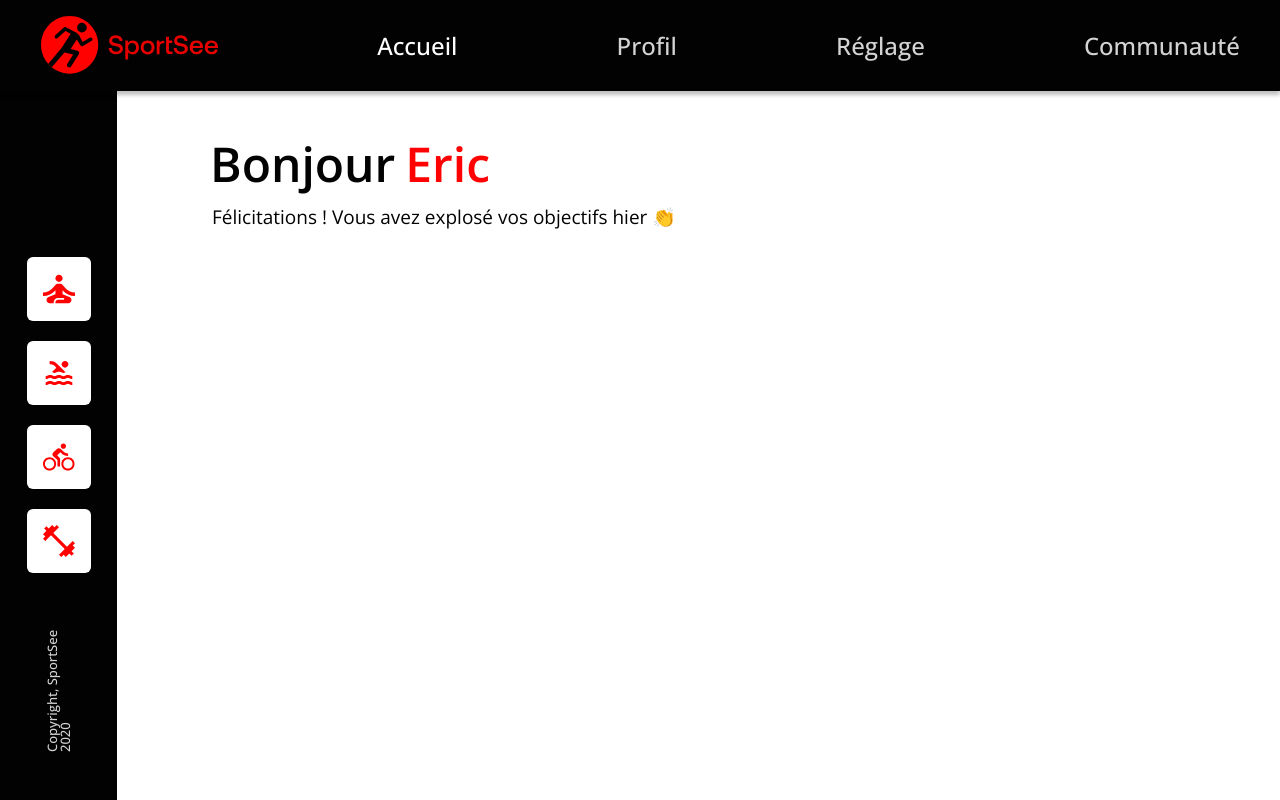
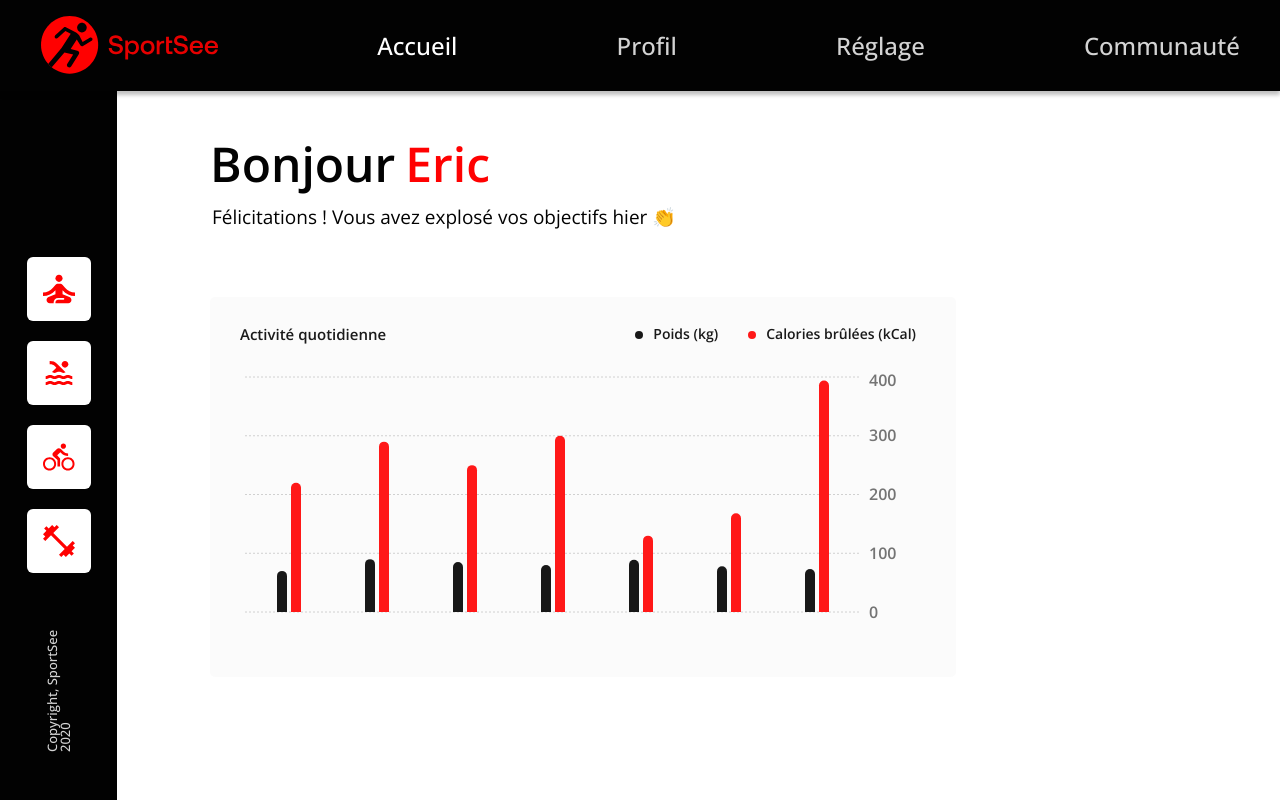
Before and after one commit to Merite15/SportSee, a React (Vite) app: page /user/10 in a window 1280 px wide. Built offline with nearby package versions, Linux system fonts and the light colour scheme.

Commit message:
User Storie 11 : BarChart

```diff
--- /dev/null
+++ b/public/mock/activities.json
@@ -0,0 +1,42 @@
+[
+  {
+    "userId": 10,
+    "sessions": [
+      {
+        "day": "2020-07-01",
+        "kilogram": 70,
+        "calories": 220
+      },
+      {
+        "day": "2020-07-02",
+        "kilogram": 90,
+        "calories": 290
+      },
+      {
+        "day": "2020-07-03",
+        "kilogram": 85,
+        "calories": 250
+      },
+      {
+        "day": "2020-07-04",
+        "kilogram": 80,
+        "calories": 300
+      },
+      {
+        "day": "2020-07-05",
+        "kilogram": 89,
+        "calories": 130
+      },
+      {
+        "day": "2020-07-06",
+        "kilogram": 78,
+        "calories": 168
+      },
+      {
+        "day": "2020-07-07",
+        "kilogram": 73,
+        "calories": 394
+      }
+    ]
+  }
+]
--- /dev/null
+++ b/src/assets/scss/components/_chartBar.scss
@@ -0,0 +1,59 @@
+.chartBar {
+    display: flex;
+    flex-direction: column;
+    border-radius: 5px;
+    height: 320px;
+    width: 100%;
+    background-color: $colorFour;
+    font-weight: $fontWeight + 100;
+    padding: 30px;
+    opacity: 0.9;
+
+    .chartBar_head {
+        display: flex;
+        flex-direction: row;
+        justify-content: space-between;
+        padding-bottom: 30px;
+    }
+
+    .chartBar_text{
+        font-size: 15px;
+        display: flex;
+        flex-direction: row;
+        gap: 20px;
+        color: $colorPrimary;
+
+        .legend {
+            margin-right: 10px;
+            font-size: 14px;
+
+            &:before {
+                display: inline-flex;
+                content: "";
+                width: 8px;
+                height: 8px;
+                margin-right: 10px;
+                border-radius: 5px;
+                background-color: black;
+            }
+
+            &:nth-child(2):before {
+                background-color: $colorThird;
+            }
+        }
+    }
+
+    .custom-tooltip {
+        background-color: $colorThird;
+        font-size: 12px;
+        color: $colorSecondary;
+        height: 80px;
+        padding: 10px;
+        display: flex;
+        flex-direction: column;
+        justify-content: space-around;
+        border: 1px solid black;
+        border-radius: 10px;
+        align-items: center;
+    }
+}
--- a/src/assets/scss/main.scss
+++ b/src/assets/scss/main.scss
@@ -9,6 +9,7 @@
 @import "./components/error";
 @import "./components/loader";
 @import "./components/title";
+@import "./components/chartBar";
 
 @import "./pages/home";
 @import "./pages/notFound";
--- a/src/assets/scss/pages/_profile.scss
+++ b/src/assets/scss/pages/_profile.scss
@@ -1,7 +1,22 @@
-.main-container {
+.container {
     background-color: inherit;
     margin-top: 140px;
     margin-left: 210px;
     margin-right: 90px;
     margin-bottom: 88px;
+
+    .content {
+        display: flex;
+        flex-direction: row;
+        gap: 30px;
+        justify-content: flex-start;
+        flex-wrap: wrap;
+
+        .left-content {
+            display: flex;
+            flex-direction: column;
+            gap: 30px;
+            width: 70%;
+        }
+    }
 }
--- a/src/assets/style.css
+++ b/src/assets/style.css
@@ -278,6 +278,60 @@ body {
   font-size: 19px;
 }
 
+.chartBar {
+  display: flex;
+  flex-direction: column;
+  border-radius: 5px;
+  height: 320px;
+  width: 100%;
+  background-color: #FBFBFB;
+  font-weight: 600;
+  padding: 30px;
+  opacity: 0.9;
+}
+.chartBar .chartBar_head {
+  display: flex;
+  flex-direction: row;
+  justify-content: space-between;
+  padding-bottom: 30px;
+}
+.chartBar .chartBar_text {
+  font-size: 15px;
+  display: flex;
+  flex-direction: row;
+  gap: 20px;
+  color: #020202;
+}
+.chartBar .chartBar_text .legend {
+  margin-right: 10px;
+  font-size: 14px;
+}
+.chartBar .chartBar_text .legend:before {
+  display: inline-flex;
+  content: "";
+  width: 8px;
+  height: 8px;
+  margin-right: 10px;
+  border-radius: 5px;
+  background-color: black;
+}
+.chartBar .chartBar_text .legend:nth-child(2):before {
+  background-color: #FF0101;
+}
+.chartBar .custom-tooltip {
+  background-color: #FF0101;
+  font-size: 12px;
+  color: #D3D3D3;
+  height: 80px;
+  padding: 10px;
+  display: flex;
+  flex-direction: column;
+  justify-content: space-around;
+  border: 1px solid black;
+  border-radius: 10px;
+  align-items: center;
+}
+
 .home {
   display: flex;
   justify-content: center;
@@ -434,12 +488,25 @@ body {
   }
 }
 
-.main-container {
+.container {
   background-color: inherit;
   margin-top: 140px;
   margin-left: 210px;
   margin-right: 90px;
   margin-bottom: 88px;
 }
+.container .content {
+  display: flex;
+  flex-direction: row;
+  gap: 30px;
+  justify-content: flex-start;
+  flex-wrap: wrap;
+}
+.container .content .left-content {
+  display: flex;
+  flex-direction: column;
+  gap: 30px;
+  width: 70%;
+}
 
 /*# sourceMappingURL=style.css.map */
--- /dev/null
+++ b/src/components/charts/Bar.tsx
@@ -0,0 +1,60 @@
+import {
+    BarChart,
+    Bar,
+    XAxis,
+    YAxis,
+    CartesianGrid,
+    Tooltip,
+    ResponsiveContainer,
+} from 'recharts';
+
+
+export const ChartBar = ({ data }: { data: Array<object> }) => {
+    return (
+        <div className='chartBar'>
+            <div className="chartBar_head">
+                <div className="chartBar_text">Activité quotidienne</div>
+
+                <div className="chartBar_text">
+                    <div className="legend">Poids (kg)</div>
+                    <div className="legend">Calories brûlées (kCal)</div>
+                </div>
+            </div>
+            <ResponsiveContainer width="100%" height="100%">
+                <BarChart data={data}>
+                    <CartesianGrid strokeDasharray="2 2" horizontal={true}
+                        vertical={false} />
+                    <XAxis dataKey="name" axisLine={false} tickLine={false} />
+                    <YAxis orientation="right" axisLine={false} tickLine={false} />
+
+                    <Tooltip
+                        offset={40}
+                        wrapperStyle={{ outline: "none", fontWeight: 600 }}
+                        content={<CustomTooltip />}
+                    />
+                    <Bar dataKey="kilogram" name="kg" fill="black" radius={[10, 10, 0, 0]}
+                        barSize={10} />
+                    <Bar dataKey="calories" name="kCal" fill="red" radius={[10, 10, 0, 0]}
+                        barSize={10} />
+                </BarChart>
+            </ResponsiveContainer>
+        </div>
+    )
+}
+
+const CustomTooltip = (data: any) => {
+    try {
+        let kg = data.payload[0]['value'];
+        let kCal = data.payload[1]['value'];
+
+        return (
+            <div className="custom-tooltip">
+                <p className="label">{`${kg}kg`}</p>
+                <p className="label">{`${kCal}Kcal`}</p>
+            </div>
+        );
+    }
+    catch {
+        return null;
+    }
+};
--- a/src/hook/useGetUserData.ts
+++ b/src/hook/useGetUserData.ts
@@ -25,6 +25,7 @@ export const useGetUserData = (userId: number | string) => {
                     id: userId,
                     userId: userId,
                     user: await userServices.getUser(userId),
+                    activity: await userServices.getUserActivity(userId),
                 };
 
                 setData(new UserModel(store));
--- a/src/pages/Profile.jsx
+++ b/src/pages/Profile.jsx
@@ -5,6 +5,7 @@ import { Header } from '../components/navigation/Header';
 import { Loader } from '../components/utils/Loader';
 import { Error } from '../components/utils/Error';
 import { Title } from '../components/user/Title';
+import { ChartBar } from '../components/charts/Bar';
 
 export const Profile = () => {
     const { id } = useParams();
@@ -19,8 +20,15 @@ export const Profile = () => {
             {loading ?
 
                 <Loader /> : error ? <Error /> :
-                    <div className="main-container">
+                    <div className="container">
                         <Title data={data.user} />
+
+                        <div className="content">
+                            <div className="left-content">
+                                <ChartBar data={data.activity} />
+                            </div>
+                        </div>
+
                     </div>}
         </>
     )
--- a/src/services/api.tsx
+++ b/src/services/api.tsx
@@ -1,4 +1,5 @@
 import { User as UserType } from "../types/User";
+import { ChartFormater } from "../utils/Formater";
 
 const URL_DEV = "http://localhost:5173/mock"
 
@@ -21,4 +22,16 @@ export class UserServicesMock {
             return [];
         }
     };
+
+    getUserActivity = async (id: number | string) => {
+        try {
+
+            const response = await fetch(`${URL_DEV}/activities.json`);
+            const data = await response.json();
+            return ChartFormater.Bar(data.find((user: UserType) => user.userId == id));
+
+        } catch (error) {
+            return [];
+        }
+    }
 }
--- /dev/null
+++ b/src/utils/formater.tsx
@@ -0,0 +1,9 @@
+export class ChartFormater {
+    static Bar(original: any) {
+        return original.sessions.map((session: any) => ({
+            day: new Date(session.day).getDate().toString().padStart(1, '0'),
+            kilogram: session.kilogram,
+            calories: session.calories
+        }));
+    }
+}
```
Also changed, not shown: 1 other file (tests, documents, lock files or other folders).
